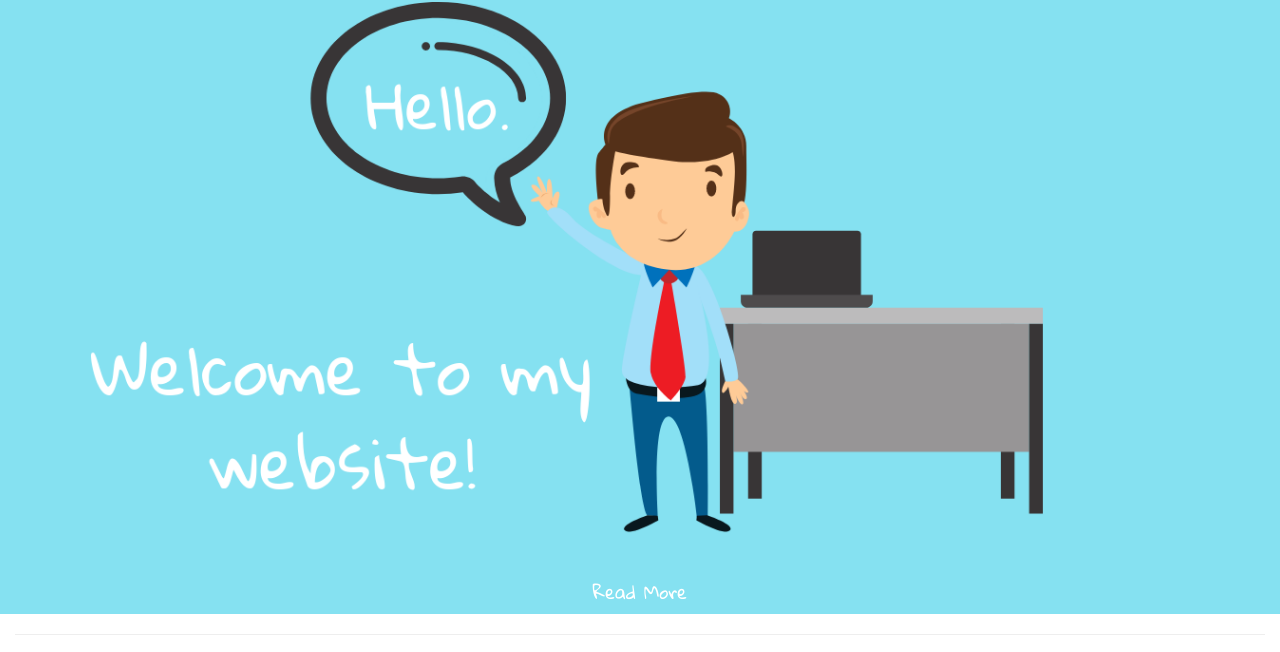
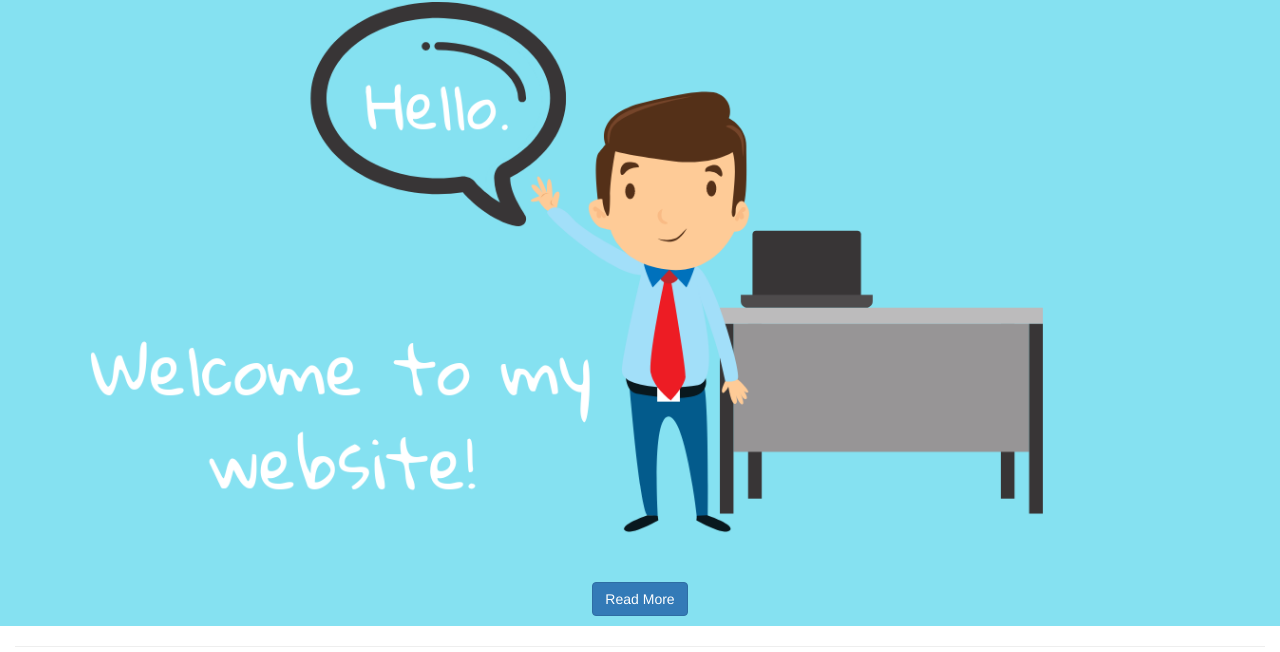
Before and after one commit to jnovicio/jnovicio.github.io, a plain HTML site: page index.html in a window 1280 px wide. Shown: the part 53-705 px from the top of the page. Drawn offline with nearby package versions, Linux system fonts and the light colour scheme.

Commit message:
Add files via upload

```diff
--- a/index.html
+++ b/index.html
@@ -10,6 +10,7 @@
         <script src="https://ajax.googleapis.com/ajax/libs/jquery/3.3.1/jquery.min.js"></script>
         <script src="https://maxcdn.bootstrapcdn.com/bootstrap/3.4.0/js/bootstrap.min.js"></script>
         <script src="https://cdnjs.cloudflare.com/ajax/libs/wow/1.1.2/wow.min.js"></script>
+        <script src="js/script.js"></script>
         <script>
             new WOW().init();
         </script>
@@ -42,7 +43,7 @@
             <section class="row r2">
                 <div class="col-12 container wow slideInUp">
                     <img src="img/mainImg.png" class="mainImg" alt="Hello">
-                    <h4><a href="#intro">Read More</a></h4>
+                    <h4><button class="btn btn-primary" id="readMore">Read More</button></h4>
                 </div>
             </section>
 
```
